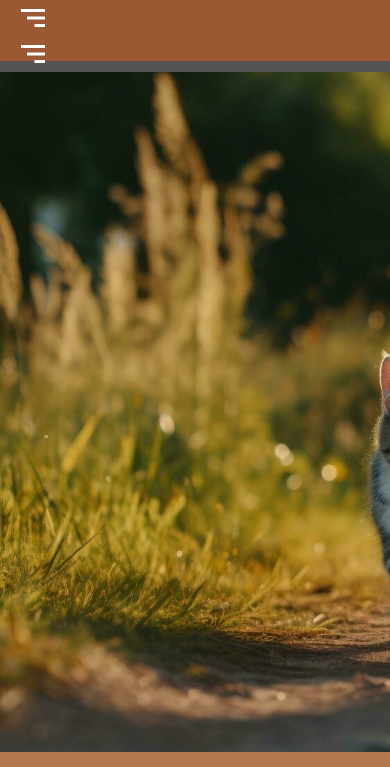
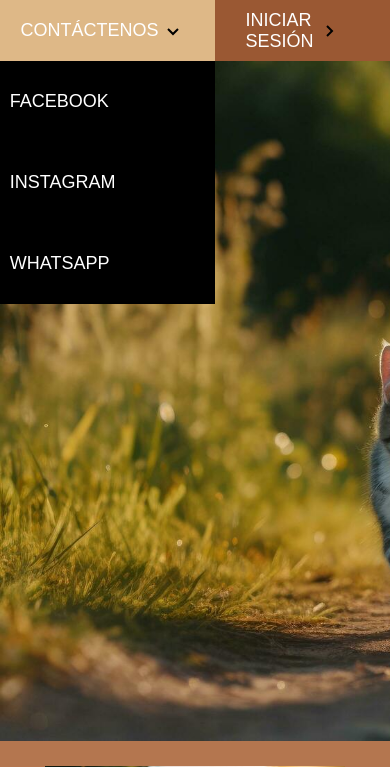
Before and after one commit to SharonPelayo/PROYEC_PETS, a PHP site: page /princ.html in a window 390 px wide. Shown: the top 767 px of the page. Run offline with PHP 8.4, Linux system fonts and the light colour scheme.

Commit message:
acep chance

```diff
--- a/style.css
+++ b/style.css
@@ -19,14 +19,8 @@ body{
     height: 61px;
     background-color: #9A5833;
     position: fixed;
-<<<<<<< HEAD
-
-     }
-
-=======
     color: #fff;
 }
->>>>>>> 7f5e65b05ae8211cda051f7e1fcb3e99831b499e
 
 
 .menu__container{
@@ -207,74 +201,4 @@ footer a {
         height: 480px;
         background-position: 10% 40%;
     }
-<<<<<<< HEAD
 }
-=======
-
-} */
-@media (max-width:800px){
-    .menu__hamburguer{
-        display: flex;
-    }
-
-    .menu__item{
-        --clip:0;
-        overflow:hidden ;
-    }
-
-    .menu__item--active{
-        --transform: rotate(0);
-        --background: burlywood;
-    }
-
-    .menu__item--show{
-        background-color: var(--background);
-    }
-
-
-    .menu__links{
-        position: fixed;
-        max-width: 400px;
-        width: 100%;
-        top: 70px;
-        bottom: 0;
-        right: 0;
-        background-color: #000;
-        overflow-y: auto;
-        display: grid;
-        grid-auto-rows: max-content;
-        transform: translateX(100%);
-    }
-
-    .menu__links--show{
-        transform: unset;
-        width: 100%;
-    }
-
-    .menu__link{
-        padding: 25px 0;
-        padding-left: 30px;
-        height: auto;
-    }
-
-    .menu__arrow{
-        margin-left: auto;
-        margin-right: 20px;
-    }
-
-    .menu__nesting{
-        display: grid;
-        position: unset;
-        width: 100%;
-        transform: translateY(0);
-        height: 0;
-        transition: height .3s;
-    }
-
-    .menu__link--inside{
-        width: 90%;
-        margin-left: auto;
-        border-left: 1px solid burlywood;
-    }
-}
->>>>>>> 7f5e65b05ae8211cda051f7e1fcb3e99831b499e
```
